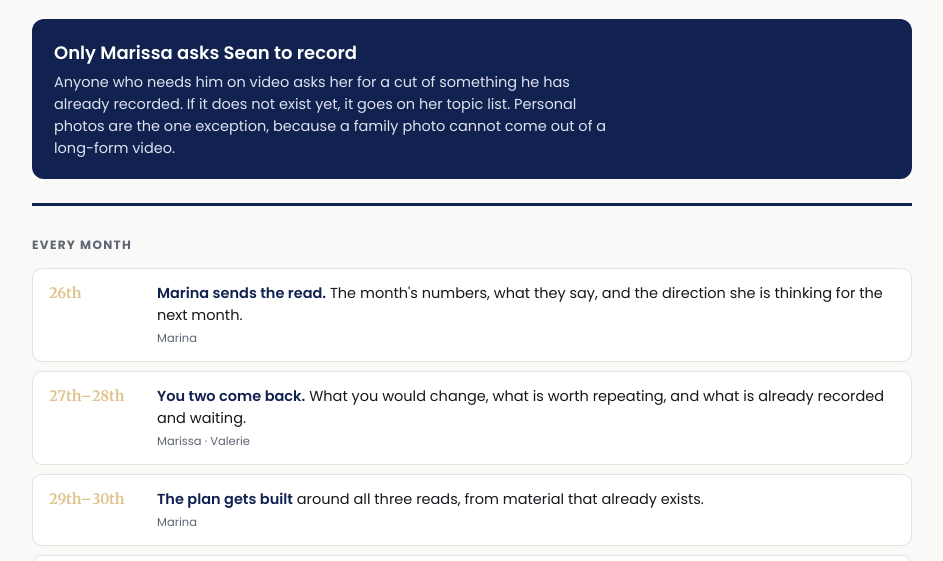
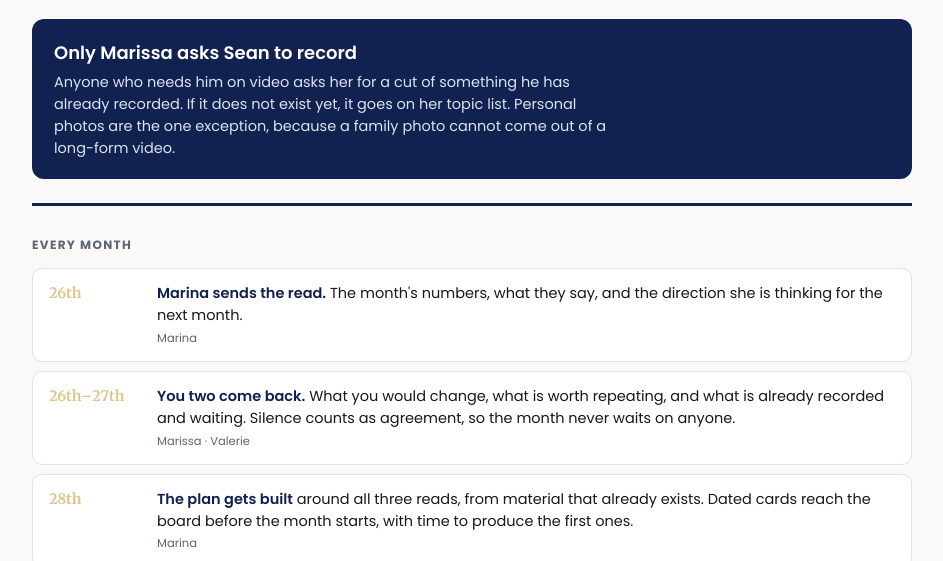
Before and after one commit to marinasdearaujo/skles-dashboard, a plain HTML site: page content-pipeline.html in a window 1280 px wide. Shown: the part 191-752 px from the top of the page, without its empty margins (168-1111 px from the left). Drawn offline with Linux system fonts and the light colour scheme.

Commit message:
Publish pages: content-pipeline.html

```diff
--- a/content-pipeline.html
+++ b/content-pipeline.html
@@ -88,13 +88,14 @@ footer a{color:var(--navy)}
       thinking for the next month.
       <span class="who">Marina</span></span></div>
 
-    <div class="c"><span class="when">27th&ndash;28th</span><span class="what">
+    <div class="c"><span class="when">26th&ndash;27th</span><span class="what">
       <b>You two come back.</b> What you would change, what is worth repeating, and what is already
-      recorded and waiting.
+      recorded and waiting. Silence counts as agreement, so the month never waits on anyone.
       <span class="who">Marissa &middot; Valerie</span></span></div>
 
-    <div class="c"><span class="when">29th&ndash;30th</span><span class="what">
-      <b>The plan gets built</b> around all three reads, from material that already exists.
+    <div class="c"><span class="when">28th</span><span class="what">
+      <b>The plan gets built</b> around all three reads, from material that already exists. Dated
+      cards reach the board before the month starts, with time to produce the first ones.
       <span class="who">Marina</span></span></div>
 
     <div class="c"><span class="when">1st</span><span class="what">
```
